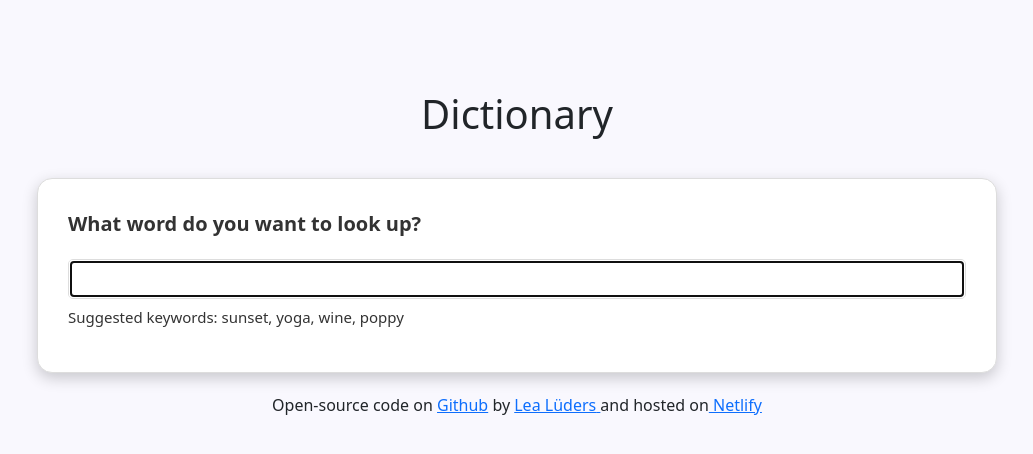
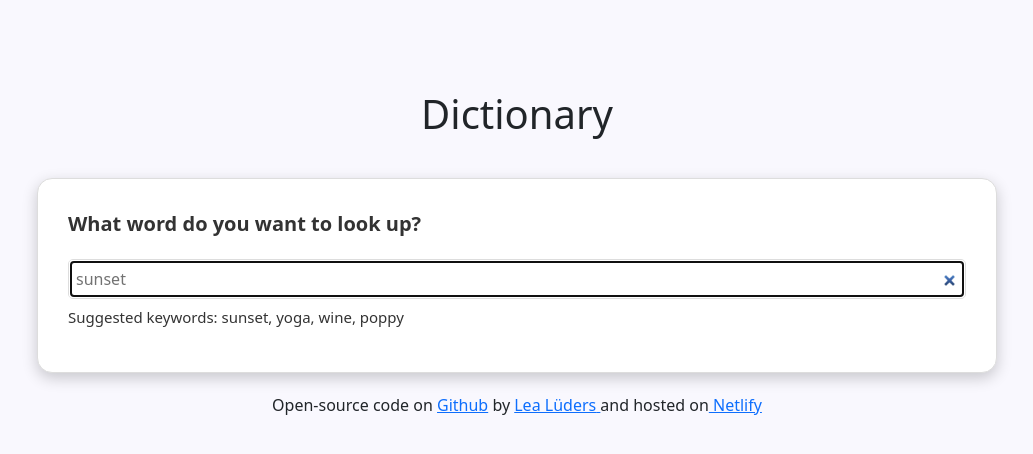
Before and after one commit to LeiaLL/DictionaryReactApp, a React (Create React App) app: page / in a window 1280 px wide. Shown: the top 454 px of the page, without its empty margins (123-1156 px from the left). Built offline with nearby package versions, Linux system fonts and the light colour scheme; no server answers.

Commit message:
refactored dictionary code

```diff
--- a/src/App.js
+++ b/src/App.js
@@ -6,7 +6,7 @@ export default function App() {
     <div className="App">
       <div className="container">
         <header className="App-header">
-          <Dictionary />
+          <Dictionary defaultKeyword="sunset" />
         </header>
       </div>
     </div>
--- a/src/Dictionary.js
+++ b/src/Dictionary.js
@@ -4,25 +4,60 @@ import Results from "./Results";
 import Signature from "./Signature";
 import "./Dictionary.css";
 
-export default function Dictionary() {
-  const [keyword, setKeyword] = useState(" ");
+export default function Dictionary(props) {
+  console.log(props);
+  const [keyword, setKeyword] = useState(props.defaultKeyword);
   const [results, setResults] = useState(null);
+  const [ready, setReady] = useState(false);
 
   function handelResponse(response) {
     setResults(response.data[0]);
   }
 
+  function search() {
+    let apiUrl = `https://api.dictionaryapi.dev/api/v2/entries/en/${keyword}`;
+    axios.get(apiUrl).then(handelResponse);
+  }
+
   function handelSubmit(event) {
     event.preventDefault();
-
-    let apiUrl = `https://api.dictionaryapi.dev/api/v2/entries/en/${keyword}`;
-    axios.get(apiUrl).then(handelResponse);
+    search();
   }
 
   function handelChange(event) {
     setKeyword(event.target.value);
   }
+  function load() {
+    setReady(true);
+    search();
+  }
 
+  if (ready) {
+    return (
+      <div className="Dictionary">
+        <h1> Dictionary</h1>
+        <section>
+          <div className="question"> What word do you want to look up?</div>
+          <form onSubmit={handelSubmit}>
+            <input
+              type="search"
+              autoFocus={true}
+              onChange={handelChange}
+              defaultValue={props.defaultKeyword}
+            />
+          </form>
+          <div className="suggestions">
+            {" "}
+            Suggested keywords: sunset, yoga, wine, poppy
+          </div>
+        </section>
+
+        <Results results={results} />
+        <Signature />
+      </div>
+    );
+  } else {
+    load();
     return (
       <div className="Dictionary">
         <h1> Dictionary</h1>
@@ -36,9 +71,8 @@ export default function Dictionary() {
             Suggested keywords: sunset, yoga, wine, poppy
           </div>
         </section>
-
-      <Results results={results} />
-      <Signature />
+        ;
       </div>
     );
   }
+}
--- a/src/Phonetics.css
+++ b/src/Phonetics.css
@@ -2,8 +2,12 @@ button {
   background-color: lightpink;
   border-radius: 15px !important;
   padding: 10px 22px;
-  margin-top: 10px;
+
   border: 1px solid #ddd;
+}
+
+.Phonetics {
+  margin-top: 17px;
 }
 
 .text {
--- /dev/null
+++ b/src/Results.css
@@ -0,0 +1,3 @@
+.Results h2 {
+  font-size: 37px;
+}
--- a/src/Results.js
+++ b/src/Results.js
@@ -1,6 +1,7 @@
 import React from "react";
 import Meaning from "./Meaning";
 import Phonetics from "./Phonetics";
+import "./Results.css";
 
 export default function Results(props) {
   if (props.results) {
--- a/src/Synonyms.js
+++ b/src/Synonyms.js
@@ -2,7 +2,6 @@ import React from "react";
 import "./Synonyms.css";
 
 export default function Synonyms(props) {
-  console.log(props);
   if (props.synonyms.length > 0) {
     return (
       <div className="Synonyms">
```
Lines whose indentation alone changed are shown as unchanged.
